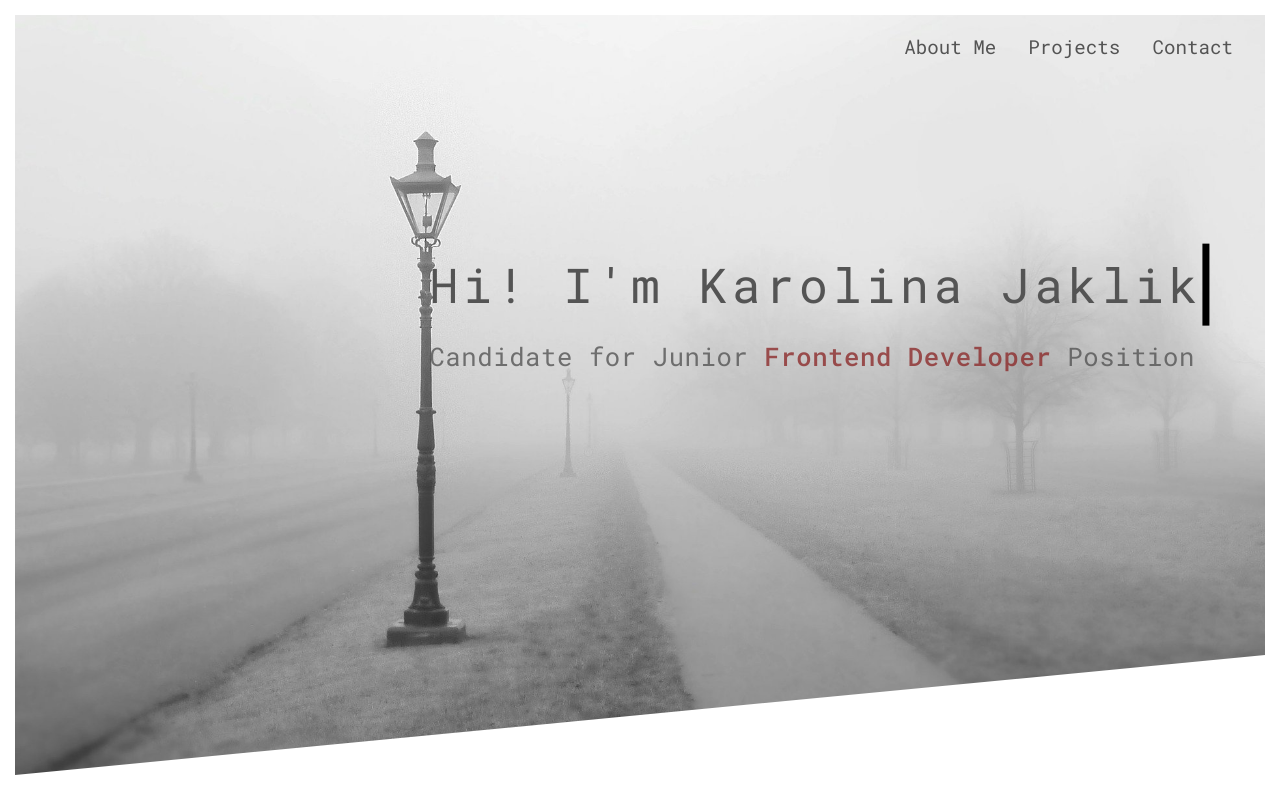
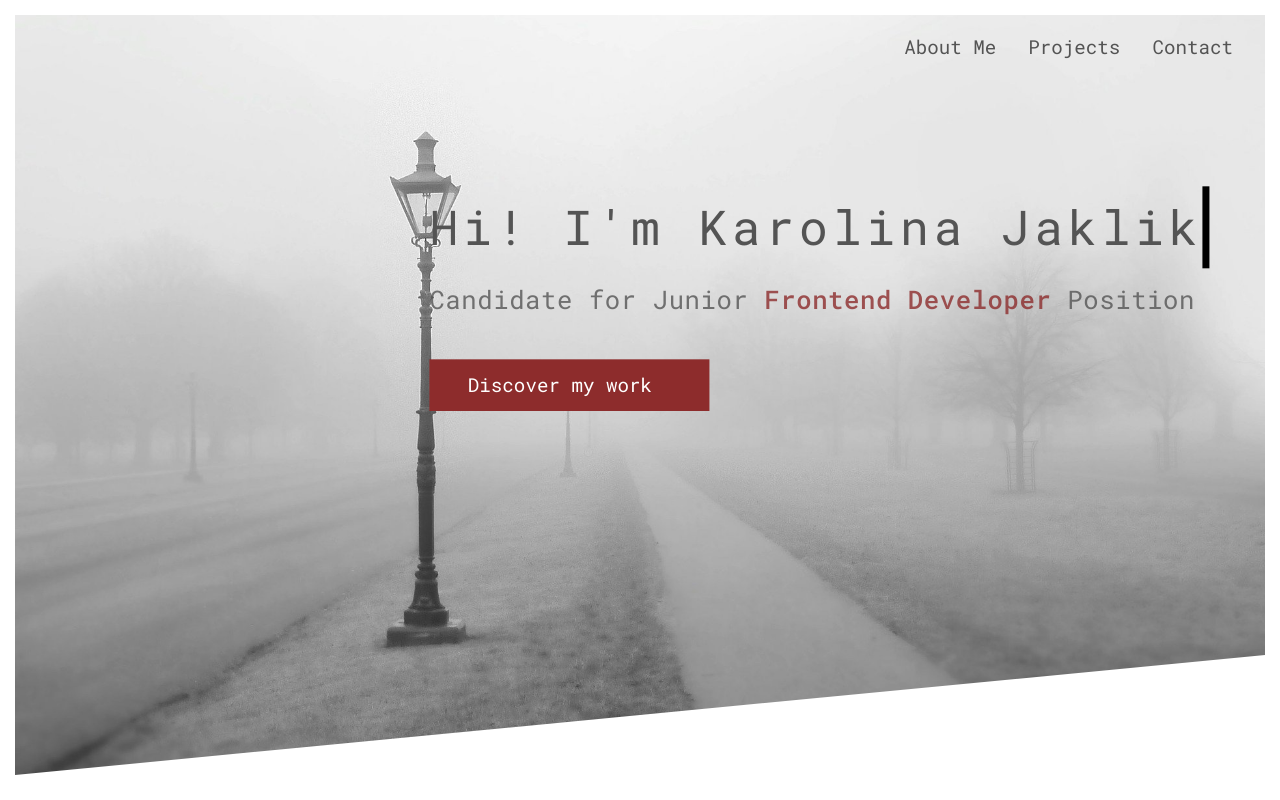
Before and after one commit to karolinaJot/MyPageProject, a plain HTML site: page index.html in a window 1280 px wide. Drawn offline with Linux system fonts and the light colour scheme.

Commit message:
add button

```diff
--- a/index.html
+++ b/index.html
@@ -6,7 +6,8 @@
     <meta http-equiv="X-UA-Compatible" content="IE=edge">
     <meta name="viewport" content="width=device-width, initial-scale=1.0">
 
-    <link href="https://fonts.googleapis.com/css2?family=Roboto+Mono:wght@100;200;300;400;500;700&display=swap" rel="stylesheet">
+    <link href="https://fonts.googleapis.com/css2?family=Roboto+Mono:wght@100;200;300;400;500;700&display=swap"
+        rel="stylesheet">
 
     <link rel="stylesheet" href="styles.css">
 
@@ -20,6 +21,7 @@
             <span class="header-navBar-el">Projects</span>
             <span class="header-navBar-el">Contact</span>
         </nav>
+        <div class="text-box">
             <h1 class="heading-primary">
                 <div class="heading-primary-main">Hi! I'm Karolina Jaklik</div>
                 <span class="heading-primary-sub">
@@ -28,6 +30,10 @@
                     Position
                 </span>
             </h1>
+            <div class="btn-box">
+                <a href="#" class="btn btn-red">Discover my work</a>
+            </div>
+        </div>
     </header>
 </body>
 
--- a/styles.css
+++ b/styles.css
@@ -54,12 +54,18 @@ body {
     animation: slide-down 1s ease-out;
 }
 
-.heading-primary {
-    display: block;
+.text-box{
+    display: flex;
+    flex-direction: column;
     position: absolute;
     top: 50%;
     left: 50%;
-    transform: translate(-27%, -125%);
+    transform: translate(-27%, -95%);
+}
+
+
+.heading-primary {
+    display: block;
 }
 
 .heading-primary:hover {
@@ -130,3 +136,38 @@ body {
         transform: translateY(0);
     }
 }
+
+.btn-box {
+    backface-visibility: hidden;
+
+}
+
+.btn:link,
+.btn:visited {
+    text-decoration: none;
+    transition: all .2s;
+}
+
+
+.btn-red{
+    display:inline-block;
+    color: #fff;
+    background-color: #8d2c2c;
+    opacity: 1;
+    font-size: 1.2em;
+    margin-top: 3rem;
+    /* animation: show-sub 1s ease-out 6s forwards; */
+    padding: 0.5em 2em;
+    width: 280px;
+}
+
+.btn:hover {
+    transform: translateY(-3px);
+    box-shadow: 0 10px 20px rgba(0, 0, 0, 0.2);
+}
+
+.btn:active {
+    transform: translateY(-1px);
+    box-shadow: 0 5px 10px rgba(0, 0, 0, 0.2);
+
+}
```
Lines whose indentation alone changed are shown as unchanged.
